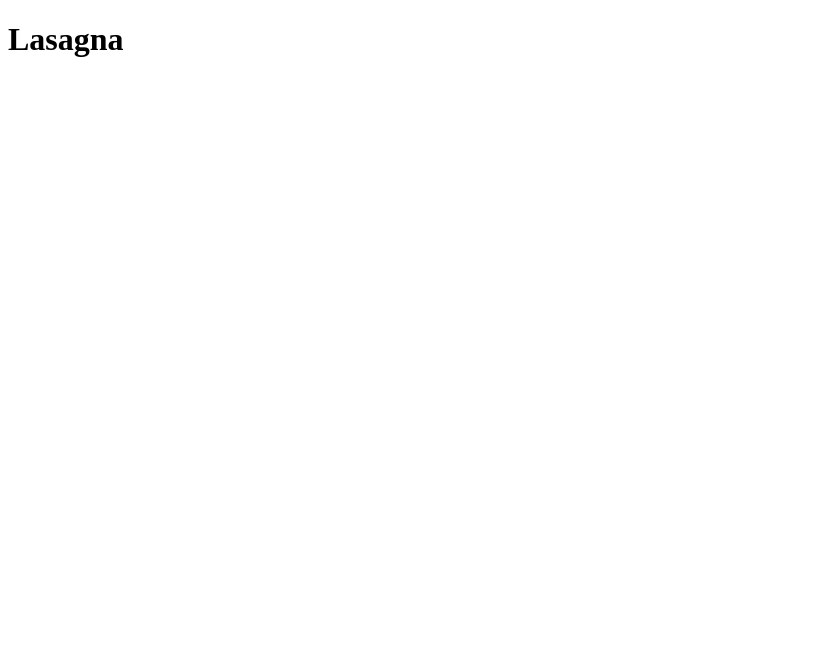
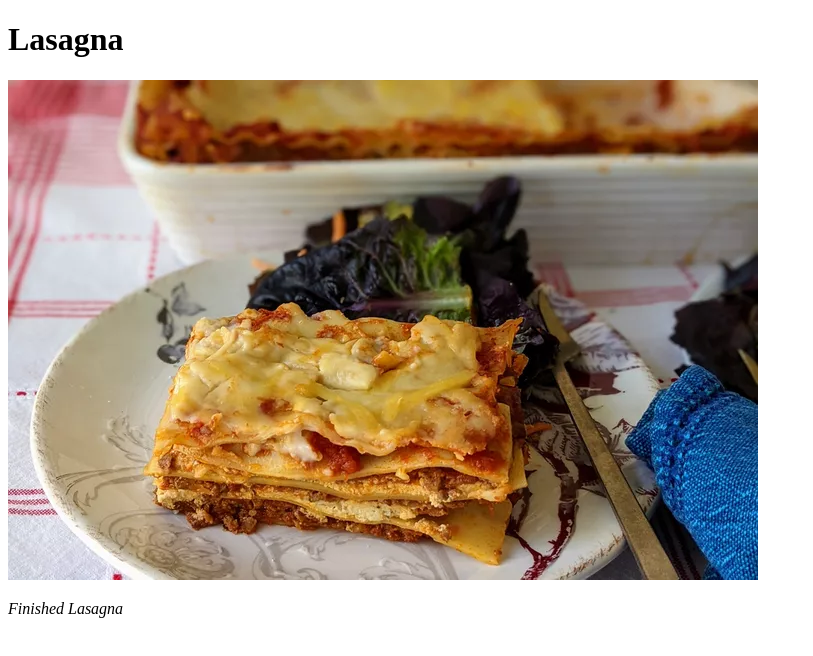
Before and after one commit to erdenealtan/odin-recipes, a plain HTML site: page recipes/lasagna.html in a window 1280 px wide. Shown: the whole page, without its empty margins (0-813 px from the left). Drawn offline with Linux system fonts and the light colour scheme.

Commit message:
adding image of lasagna

```diff
--- a/recipes/lasagna.html
+++ b/recipes/lasagna.html
@@ -7,5 +7,7 @@
 </head>
 <body>
   <h1>Lasagna</h1>
+  <img src="../images/lasagna.png">
+  <p><em>Finished Lasagna</em></a>
 </body>
 </html>
```
Also changed, not shown: index.html (+1 -0 lines), images/lasagna.png (added).
